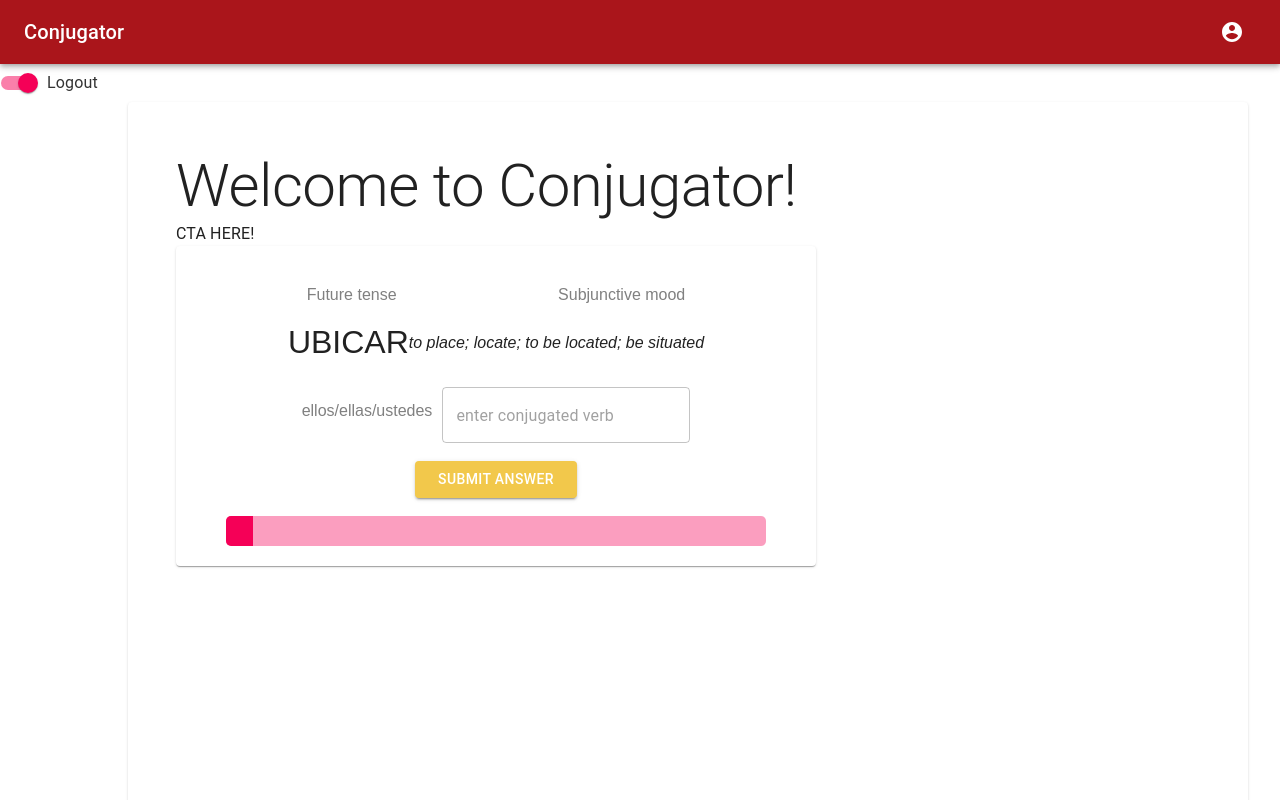
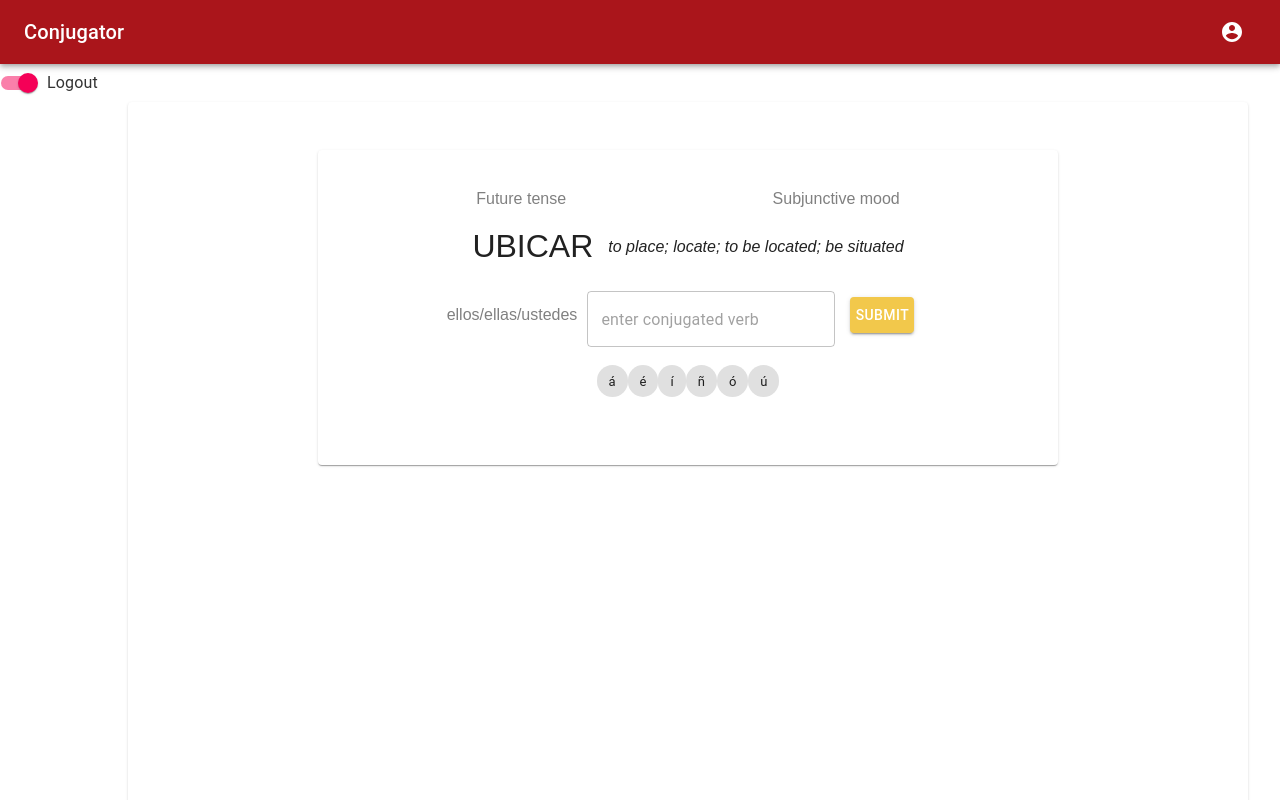
Before and after one commit to buildweek-conjugator/Frontend, a React app in the folder conjugator/: page /game in a window 1280 px wide. Shown: the top 800 px of the page. Built offline with nearby package versions, Linux system fonts and the light colour scheme.

Commit message:
got accent buttons working

```diff
--- a/conjugator/src/views/App.js
+++ b/conjugator/src/views/App.js
@@ -19,10 +19,8 @@ function App() {
       <MenuAppBar />
       <div className="app-container-holder">
         <Paper className="app-container">
-          <Typography variant="h2" component="h2">
-            Welcome to Conjugator!
-          </Typography>
-          <Typography component="h3">CTA HERE!</Typography>
+          {/* <Typography variant="h2" component="h2">Welcome to Conjugator!</Typography> */}
+          {/* <Typography component="h3">CTA HERE!</Typography> */}
 
           <Switch>
             <Route path="/settings" component={Settings} />
--- a/conjugator/src/views/components/ConjugatorGame/ConjugatorGame.js
+++ b/conjugator/src/views/components/ConjugatorGame/ConjugatorGame.js
@@ -10,6 +10,7 @@ import clsx from "clsx";
 import MenuItem from "@material-ui/core/MenuItem";
 import TextField from "@material-ui/core/TextField";
 import Button from "@material-ui/core/Button";
+import Chip from "@material-ui/core/Chip";
 
 import ProgressBar from "../ProgressBar/ProgressBar";
 
@@ -39,7 +40,6 @@ const data = {
   tense: "Future",
   has_long: false,
   translation: "to place; locate; to be located; be situated",
-  value: ""
 };
 
 // axios request to get relevant user settings.
@@ -48,8 +48,10 @@ const data = {
 // step3 posts request to check if answer is correct.
 
 export default function ConjugatorGame() {
+  const classes = useStyles();
   const [verb, setVerb] = useState(data);
-  const [completed, setCompleted] = useState(5);
+  const [completed, setCompleted] = useState(0);
+  // const [input, setInput] = useState({value: ""});
 
   //random array of numbers to test
   const [usedWords, setUsedWords] = useState([1, 2, 5, 7, 9]);
@@ -80,7 +82,7 @@ export default function ConjugatorGame() {
     setVerb({ ...verb, [event.target.name]: event.target.value });
   };
 
-  function handleSubmit(event) {
+  const handleSubmit = event => {
     event.preventDefault();
     // console.log("event.target.value", event.target.value)
     const targetInput = event.target.value;
@@ -92,9 +94,28 @@ export default function ConjugatorGame() {
       // setTimeout(function(){randomAxios()}, 2000)
     } else {
       targetInput.style = "background:#F8D7DA;";
+
+      setTimeout(() => {
+        targetInput.style = "background:white;";
+      }, 2000);
     }
   }
-  // step4 if then statement if correct moves to next question,else red box of saddness.
+
+  const [chipData, setChipData] = useState([
+    { key: 0, label: "á" },
+    { key: 1, label: "é" },
+    { key: 2, label: "í" },
+    { key: 3, label: "ñ" },
+    { key: 4, label: "ó" },
+    { key: 5, label: "ú" }
+  ]);
+
+  const handleClick = chipClicked => () => {
+      setVerb({...verb, value: verb.value + `${chipClicked.label}`})
+
+      // setVerb({...input, value: input.value + `${chipClicked.label}`})
+      // console.log(input)
+  };
 
   return (
     <Paper className="game-container">
@@ -125,16 +146,30 @@ export default function ConjugatorGame() {
             margin="normal"
             variant="outlined"
           />
-        </div>
+
           <Button
             type="submit"
-          fullWidth
             variant="contained"
             color="primary"
             className="submit-button"
           >
-          Submit Answer
+            Submit
           </Button>
+        </div>
+
+        <div className={classes.root}>
+          {chipData.map(data => {
+
+            return (
+              <Chip
+                key={data.key}
+                label={data.label}
+                onClick={handleClick(data)}
+                className={classes.chip}
+              />
+            );
+          })}
+        </div>
         <ProgressBar className="progress-bar" completed={completed} />
       </form>
     </Paper>
--- a/conjugator/src/views/components/ConjugatorGame/ConjugatorGame.scss
+++ b/conjugator/src/views/components/ConjugatorGame/ConjugatorGame.scss
@@ -1,5 +1,6 @@
 .game-container {
-    width: 600px;
+    width: 700px;
+    margin: 0 auto;
     padding: 20px;
     display: flex;
     flex-direction: column;
@@ -25,6 +26,7 @@
 
             .verb {
                 font-size: 2rem;
+                margin-right: 15px;
             }
 
             .translation {
@@ -51,7 +53,8 @@
 
         .submit-button {
             background-color: #F2C84B;
-            width: 30%;
+            width: 50px;
+            margin: 0 15px;
 
             &:hover{
                 background-color: darken(#F2C84B, 15%);
--- a/conjugator/src/views/components/ProgressBar/ProgressBar.js
+++ b/conjugator/src/views/components/ProgressBar/ProgressBar.js
@@ -19,7 +19,7 @@ export default function ProgressBar(props) {
     <div className={classes.root}>
       {/* <LinearProgress variant="determinate" value={props.completed} /> */}
       <br />
-      <LinearProgress className="progress-bar" color="secondary" variant="determinate" value={props.completed} />
+      <LinearProgress className="progress-bar" color="default" variant="determinate" value={props.completed} />
     </div>
   );
 }
```
Lines whose indentation alone changed are shown as unchanged.
